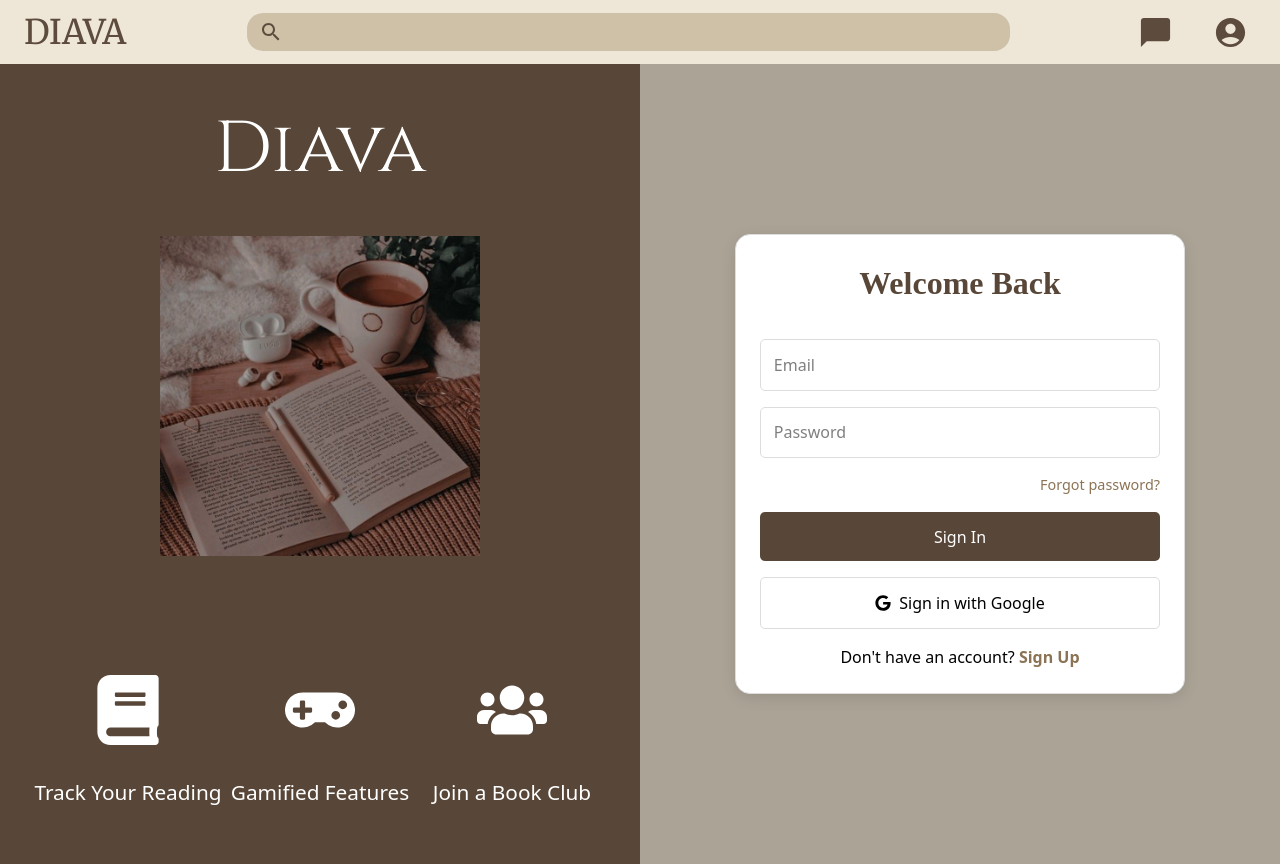
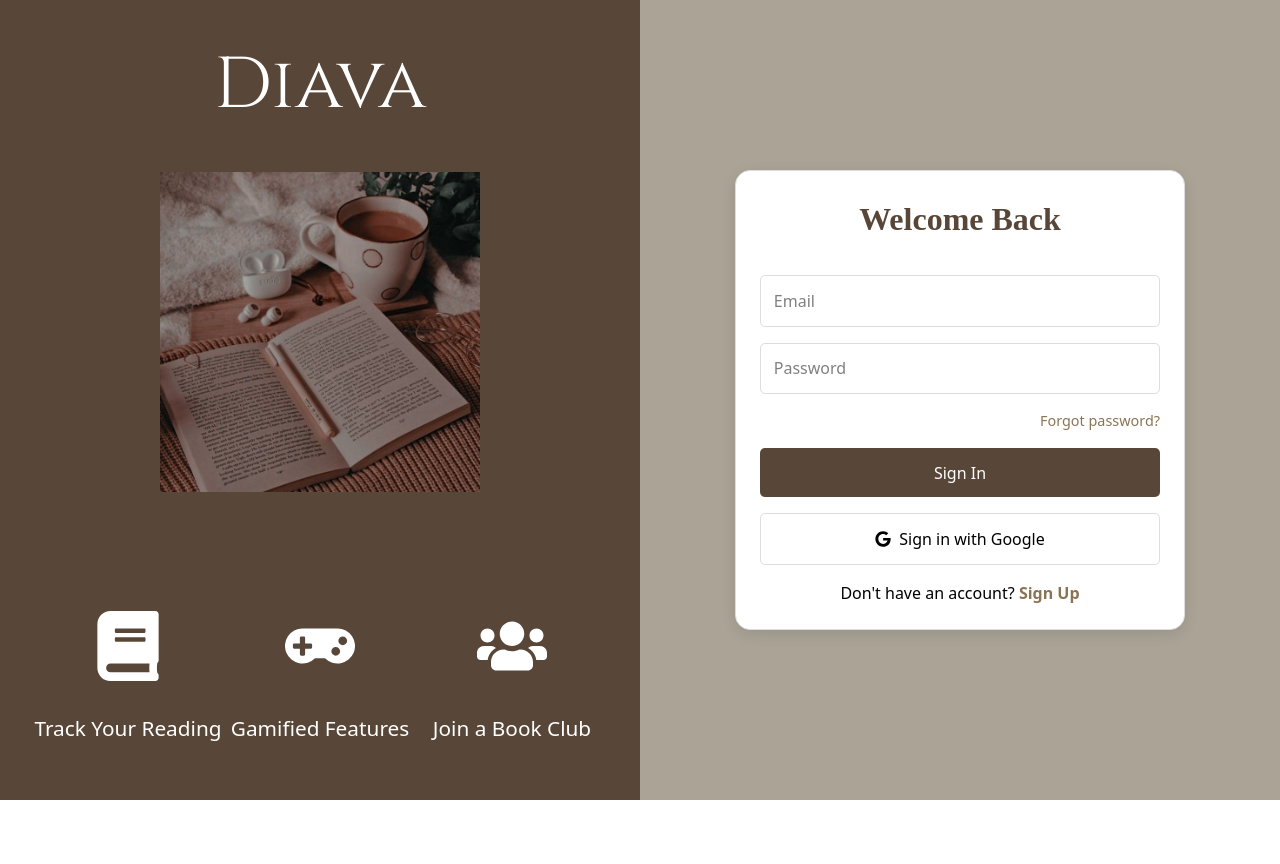
Before and after one commit to anitaprova/Diava, a React (Vite) app in the folder Diava/: page / in a window 1280 px wide. After the commit the page ends 800 px from the top, so only its background shows below. Built offline with nearby package versions, Linux system fonts and the light colour scheme; no server answers.

Commit message:
Updated to not have navbar on default page

```diff
--- a/Diava/src/App.jsx
+++ b/Diava/src/App.jsx
@@ -11,7 +11,7 @@ import "./index.css";
 
 function App() {
   const location = useLocation();
-  const isAuthPage = ["/login", "/signup"].includes(location.pathname);
+  const isAuthPage = ["/","/login", "/signup"].includes(location.pathname);
 
   return (
     <>
```
